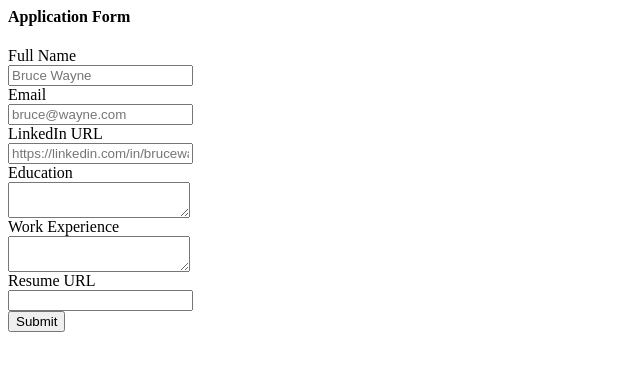
After one commit to ibanez1980/jovian-website-v2, a Flask app: template templates/application_form.html in a window 1280 px wide. The commit adds this page. Shown: the top 371 px of the page, without its empty margins (0-640 px from the left). Run offline with Flask 3, Linux system fonts and the light colour scheme; the template is opened without the code that fills it, so the values that code supplies are empty.

Commit message:
store application data in database

```diff
--- a/app.py
+++ b/app.py
@@ -1,8 +1,12 @@
-from flask import Flask, render_template, jsonify
-from database import load_jobs_from_db, load_job_from_db
+from flask import Flask, render_template, jsonify, request
+from database import load_jobs_from_db, load_job_from_db, add_application_to_db
+import logging
+
+# Set up logging
+logging.basicConfig(level=logging.INFO)
+logger = logging.getLogger(__name__)
 
 app = Flask(__name__)
-
 
 @app.route("/")
 def hello_world():
@@ -23,5 +27,23 @@ def show_job(id):
 
     return render_template("jobpage.html", job=job)
 
+@app.route("/job/<id>/apply", methods=["POST"])
+def apply_to_job(id):
+    data = request.form.to_dict()
+    logger.info(f"Received application data: {data}")
+
+    job = load_job_from_db(id)
+    if not job:
+        return "Job not found", 404
+
+    try:
+        add_application_to_db(id, data)
+        logger.info("Application added to the database")
+    except Exception as e:
+        logger.error(f"Error adding application to database: {e}")
+        return "An error occurred while processing your application", 500
+
+    return render_template("application_submitted.html", application=data, job=job)
+
 if __name__ == "__main__":
     app.run(host="0.0.0.0", debug=True)
--- /dev/null
+++ b/templates/application_form.html
@@ -0,0 +1,28 @@
+<h4>Application Form</h4>
+<form action="/job/{{job['id']}}/apply" method="post">
+    <div class="mb-2">
+        <label for="">Full Name</label><br>
+        <input type="text" name="full_name" placeholder="Bruce Wayne">
+    </div>
+    <div class="mb-2">
+        <label for="">Email</label><br>
+        <input type="text" name="email" placeholder="bruce@wayne.com">
+    </div>
+    <div class="mb-2">
+        <label for="">LinkedIn URL</label><br>
+        <input type="text" name="linkedin_url" placeholder="https://linkedin.com/in/brucewayne">
+    </div>
+    <div class="mb-2">
+        <label>Education</label><br>
+        <textarea name="education"></textarea>
+    </div>
+    <div class="mb-2">
+        <label>Work Experience</label><br>
+        <textarea name="work_experience"></textarea>
+    </div>
+    <div class="mb-2">
+      <label>Resume URL</label><br>
+      <input type="text" name="resume_url">
+    </div>
+    <input type="submit" value="Submit">
+</form>
--- a/templates/jobpage.html
+++ b/templates/jobpage.html
@@ -28,6 +28,7 @@
         </ol>
         <h4>Salary</h4>
         <p>{{job.currency}}{{job.salary}}</p>
+        {% include 'application_form.html' %}
         {% include 'footer.html' %}
     </div>
 </body>
```
Also changed, not shown: database.py (+40 -2 lines), templates/application_submitted.html (added, +31 -0 lines).
